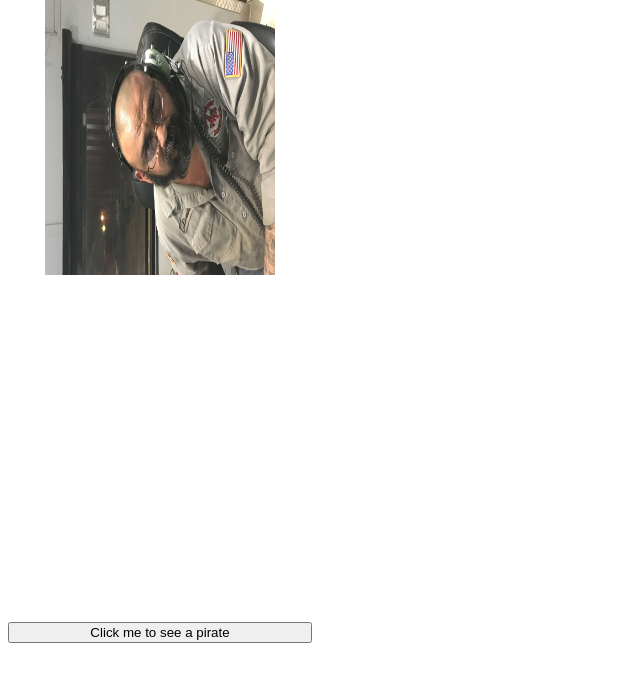
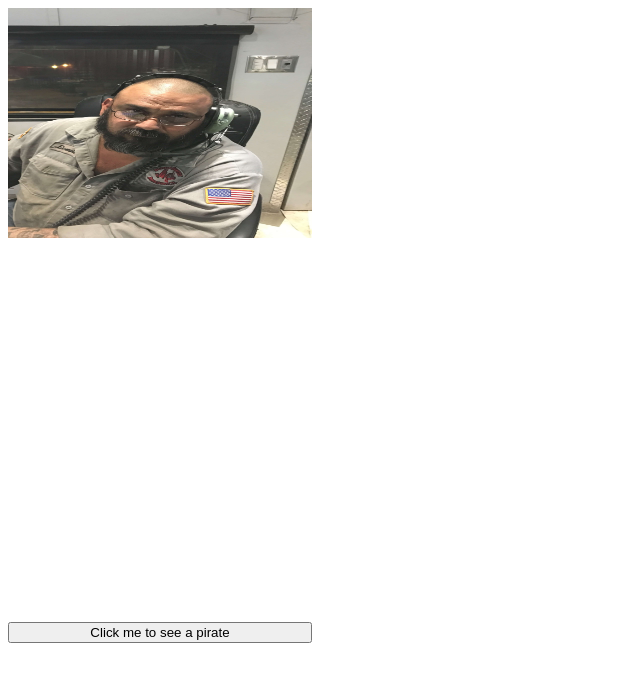
Before and after one commit to MrMangos/Websitetest, a plain HTML site: page index.html in a window 1280 px wide. Shown: the whole page, without its empty margins (0-640 px from the left). Drawn offline with Linux system fonts and the light colour scheme.

Commit message:
Update index.html

```diff
--- a/index.html
+++ b/index.html
@@ -11,9 +11,9 @@
 	}
 
 #Treater {
-    -ms-transform: rotate(-90deg); /* IE 9 */
-    -webkit-transform: rotate(-90deg); /* Chrome, Safari, Opera */
-    transform: rotate(-90deg);
+    -ms-transform: rotate(0deg); /* IE 9 */
+    -webkit-transform: rotate(0deg); /* Chrome, Safari, Opera */
+    transform: rotate(0deg);
 	display:block;
 	position:flex;
 	}
```
